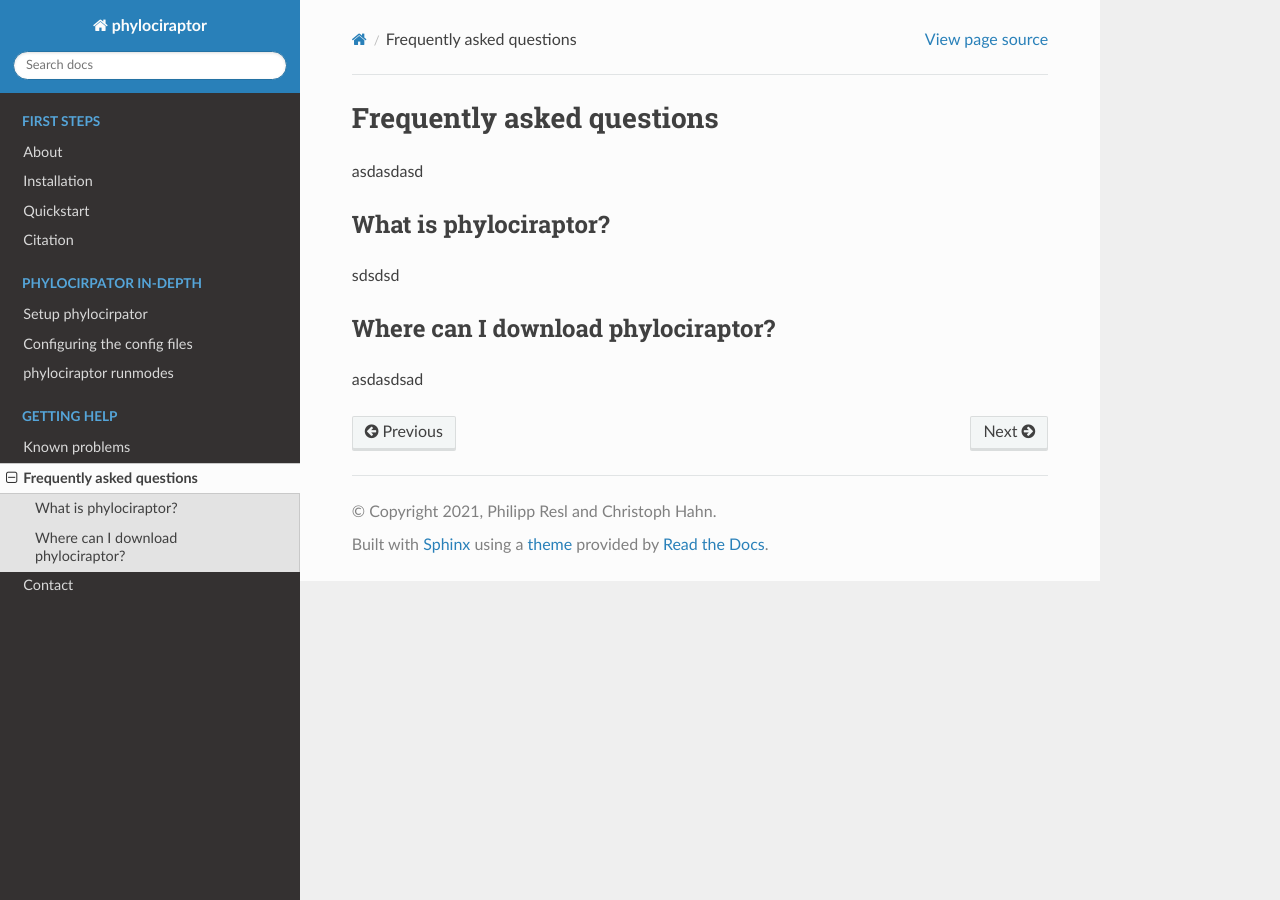
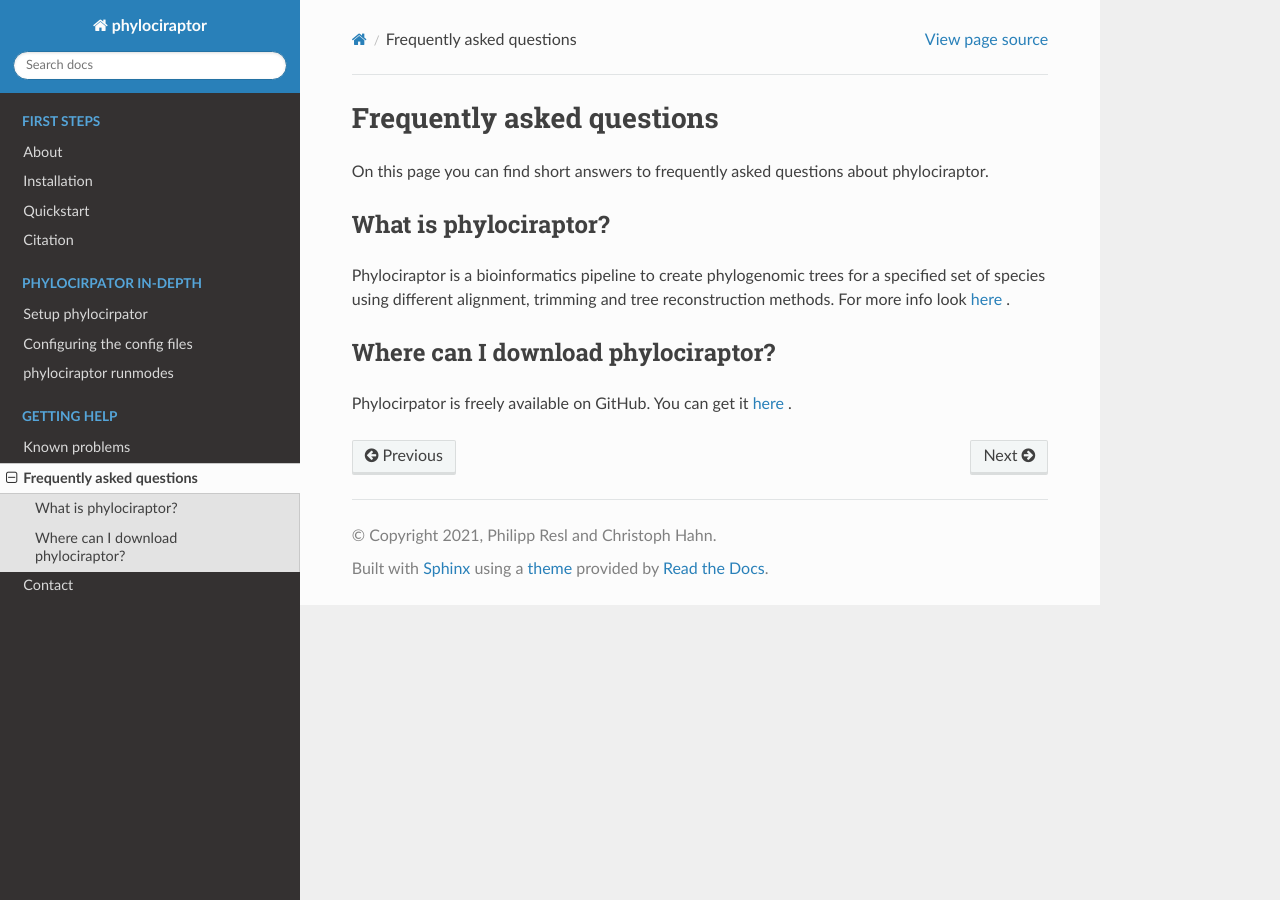
Before and after one commit to reslp/phylociraptor, a Sphinx documentation site: the page built from docs/getting-help/faqs.rst, in a window 1280 px wide. Built offline with Sphinx 7.4.7 and the Read the Docs theme 2.0.0, drawn with Linux system fonts in a browser that asks for light colours.

Commit message:
Some small changes to docs

```diff
--- a/docs/getting-help/faqs.rst
+++ b/docs/getting-help/faqs.rst
@@ -4,16 +4,16 @@
 Frequently asked questions
 ===========================
 
-asdasdasd
+On this page you can find short answers to frequently asked questions about phylociraptor.
 
 --------------------------
 What is phylociraptor?
 --------------------------
 
-sdsdsd
+Phylociraptor is a bioinformatics pipeline to create phylogenomic trees for a specified set of species using different alignment, trimming and tree reconstruction methods. For more info look `here <../introduction/about.html>`_ .
 
 -----------------------------------
 Where can I download phylociraptor?
 -----------------------------------
 
-asdasdsad
+Phylocirpator is freely available on GitHub. You can get it `here <https://github.com/reslp/phylociraptor>`_ .
--- a/docs/introduction/citation.rst
+++ b/docs/introduction/citation.rst
@@ -4,4 +4,4 @@
 Citation
 =========================
 
-If you use (parts) of phylociraptor please cite this publication:
+A manuscript for phylociraptor is in preparation.
--- a/docs/introduction/installation.rst
+++ b/docs/introduction/installation.rst
@@ -31,8 +31,8 @@ The probably best way is to clone the repository directly using git (if availabl
 
 .. code-block:: bash
 
-	$ git clone https://github.com/reslp/smsi-phylogenomics.git
-	$ cd smsi-phylogenomics
+	$ git clone https://github.com/reslp/phylociraptor.git
+	$ cd phylocirpator
 	$ ./phylociraptor
 	Welcome to phylociraptor, the rapid phylogenomic tree calculator
 
```
Also changed, not shown: docs/getting-help/contact.rst (line endings or trailing spaces).
